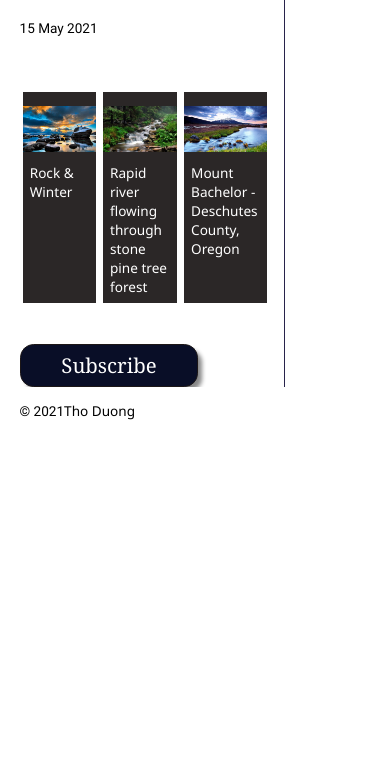
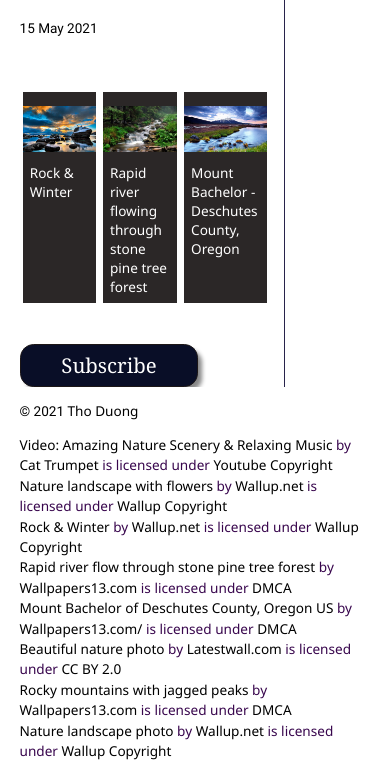
Before and after one commit to duongtho-cwu/duongtho-cwu.github.io, a plain HTML site: page blog/index.html in a window 390 px wide. Shown: the part 4454-5236 px from the top of the page. Before the commit the page ends 4896 px from the top, so only its background shows below. Drawn offline with nearby package versions, Linux system fonts and the light colour scheme; a web font is replaced by a local one.

Commit message:
final update

```diff
--- a/blog/css/style.css
+++ b/blog/css/style.css
@@ -282,6 +282,16 @@ a {
     text-decoration: none;
 }
 
+a:active, a:link, a:visited {
+    font-family: 'Segoe UI', Tahoma, Geneva, Verdana, sans-serif;
+    color:black;
+}
+
+li a {
+    font-family: 'Segoe UI', Tahoma, Geneva, Verdana, sans-serif;
+    color:rgb(176, 24, 223);
+}
+
 nav a {
     display: inline-block;
     padding: 1.25rem 2rem;
@@ -315,10 +325,16 @@ nav a:hover {
 }
 
 .email {
-    font-family: Charcoal,'Segoe UI', Tahoma, Geneva, Verdana, sans-serif;
+    font-family: 'Segoe UI', Tahoma, Geneva, Verdana, sans-serif;
     color: #38064d;
     font-size: 1rem;
 
+}
+
+.attribution {
+    font-family: 'Segoe UI', Tahoma, Geneva, Verdana, sans-serif;
+    color: #38064d;
+    font-size: 1rem;
 }
 
 @media screen and (max-width: 50em) {
@@ -326,6 +342,9 @@ nav a:hover {
 		display:none;
 	}
 
+    .js #attribution {
+		display:none;
+	}
 	.js .slicknav_menu {
 		display:block;
         background-color: rgb(46, 44, 44);
@@ -333,7 +352,7 @@ nav a:hover {
         padding:.75rem;
 	}
 
-    .js a:hover {
+    .js li a:hover {
         color: yellow;
         text-transform: uppercase;
     }
@@ -399,4 +418,5 @@ nav a:hover {
         font-family: 'Segoe UI', Tahoma, Geneva, Verdana, sans-serif;
         color:black;
     }
+
 }
--- a/blog/index.html
+++ b/blog/index.html
@@ -135,10 +135,29 @@
 
 
             <!-- Add a paragraph with the copyright and a link to an email address. --->
-            <p>&copy; 2021<a class="email" href="mailto:duongtho@cwu.edu">Tho Duong</a></p>
+            <p>&copy; 2021 <a class="email" href="mailto:duongtho@cwu.edu">Tho Duong</a></p>
 
             <!-- Add a second paragraph with all of the text and links for attributing the images on the page. Make sure to use the "ideal" attribution from Creative Commons. -->
-            <p></p>
+            <p class="attribution" id="attribution">
+                    <a href="https://www.youtube.com/watch?v=BHACKCNDMW8" target="_blank">Video: Amazing Nature Scenery & Relaxing Music</a> by <a href="https://www.youtube.com/channel/UCI-Ho-GaKYbtMzXJWmWAsrg" target="_blank">Cat Trumpet</a> is licensed under <a href="https://www.youtube.com/howyoutubeworks/policies/copyright/#overview" target="_blank">Youtube Copyright</a>
+                    <br>
+                    <a href="https://wallup.net/preview/?wallpaper=nature-landscape-flowers-5" target="_blank">Nature landscape with flowers</a> by <a href="https://wallup.net" target="_blank">Wallup.net</a> is licensed under <a href="https://www.wallup.net/copyright-policy" target="_blank">Wallup Copyright</a>
+                    <br>
+                    <a href="https://wallup.net/nature-landscape-water-2" target="_blank">Rock & Winter</a> by <a href="https://wallup.net" target="_blank">Wallup.net</a> is licensed under <a href="https://www.wallup.net/copyright-policy" target="_blank">Wallup Copyright</a>
+                    <br>
+                    <a href="https://www.wallpapers13.com/mountain-rapid-river-flow-through-stone-pine-tree-forest-green-grass-vegetation-hd-wallpapers-for-mobile-phones-and-laptops/" target="_blank">Rapid river flow through stone pine tree forest</a> by <a href="https://www.wallpapers13.com" target="_blank">Wallpapers13.com</a> is licensed under <a href="https://www.wallpapers13.com/dmca/" target="_blank">DMCA</a>
+                    <br>
+                    <a href="https://www.wallpapers13.com/beautiful-landscape-photos-unique-beautiful-landscape-background/
+                        Mount-Bachelor-formerly-named-Bachelor-Butte-the-cascading-area-of-the-central-part-of-the-Deschutes-County-Oregon-US-Landscape-Wallpaper-HD-3840x2160.jpg" target="_blank">Mount Bachelor of Deschutes County, Oregon US</a> by <a href="https://www.wallpapers13.com/" target="_blank">Wallpapers13.com/</a> is licensed under <a href="https://www.wallpapers13.com/dmca/" target="_blank">DMCA</a>
+                    <br>
+                    <a href="http://latestwall.com/images/wallpaper/beautiful-nature-photography-hd-background-jpg" target="_blank">Beautiful nature photo</a> by <a href="http://latestwall.com" target="_blank">Latestwall.com</a> is licensed under <a href="https://creativecommons.org/licenses/by/2.0/" target="_blank"> CC BY 2.0</a>
+                    <br>
+                    <a href="https://www.wallpapers13.com/landscape-nature-rocky-mountains-with-jagged-peaks-pine-trees-mountain-lake-sky-with-white-cloud-desktop-hd-wallpaper-3840x2400/" target="_blank">Rocky mountains with jagged peaks</a> by <a href="https://www.wallpapers13.com/" target="_blank">Wallpapers13.com</a> is licensed under <a href="https://www.wallpapers13.com/dmca/" target="_blank">DMCA</a>
+                    <br>
+                    <a href="https://wallup.net/nature-landscape-water-3" target="_blank">Nature landscape photo</a> by <a href="https://www.wallup.net" target="_blank">Wallup.net</a> is licensed under <a href="https://www.wallup.net/copyright-policy" target="_blank">Wallup Copyright</a>
+
+
+            </p>
 
         </footer>
         <script src="http://ajax.googleapis.com/ajax/libs/jquery/1/jquery.min.js"></script>
```
